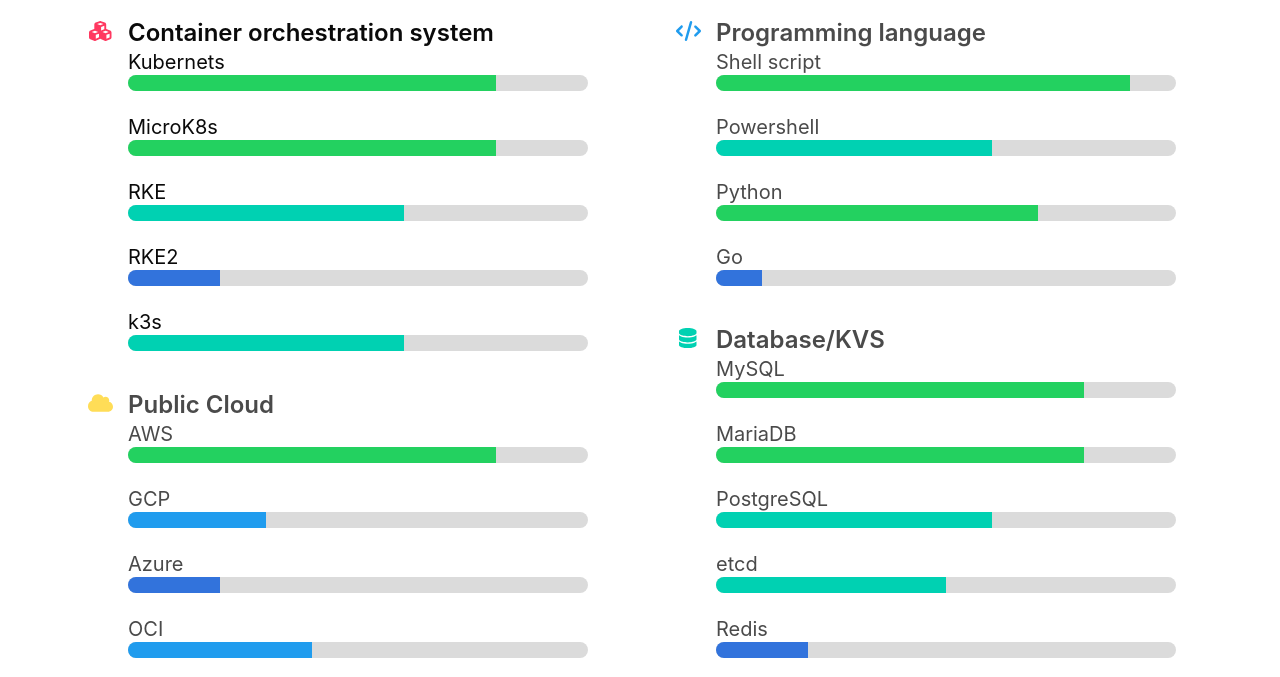
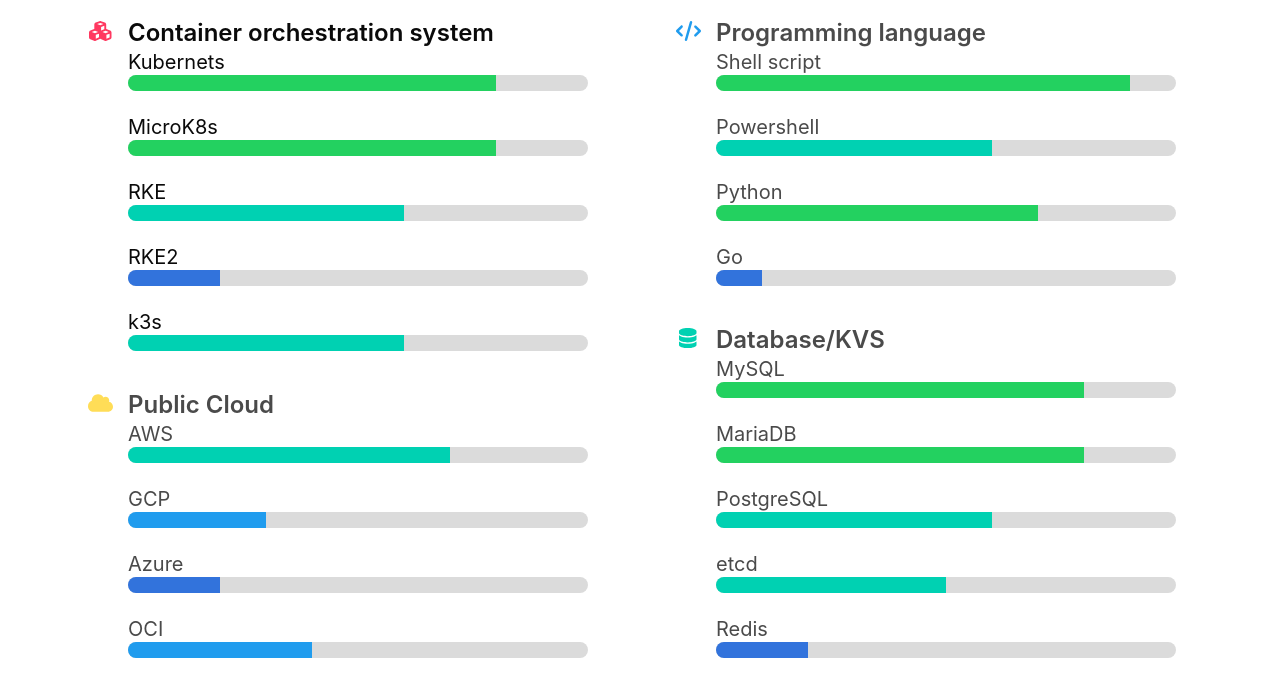
Before and after one commit to AbeYuki/flask-portfolio, a Flask app: page /portfolio/ in a window 1280 px wide. Shown: the part 482-1159 px from the top of the page. Run offline with Flask 3, Linux system fonts and the light colour scheme.

Commit message:
update index

```diff
--- a/portfolio/templates/index.html
+++ b/portfolio/templates/index.html
@@ -88,7 +88,7 @@
 									<div class="content">
 										<h1 class="title is-size-4">Public Cloud</h1>
 										<p class="subtitle is-size-5">
-											AWS<progress class="progress is-success" value="80" max="100"></progress>
+											AWS<progress class="progress is-primary" value="70" max="100"></progress>
 											GCP<progress class="progress is-info" value="30" max="100"></progress>
 											Azure<progress class="progress is-link" value="20" max="100"></progress>
 											OCI<progress class="progress is-info" value="40" max="100"></progress>
```
